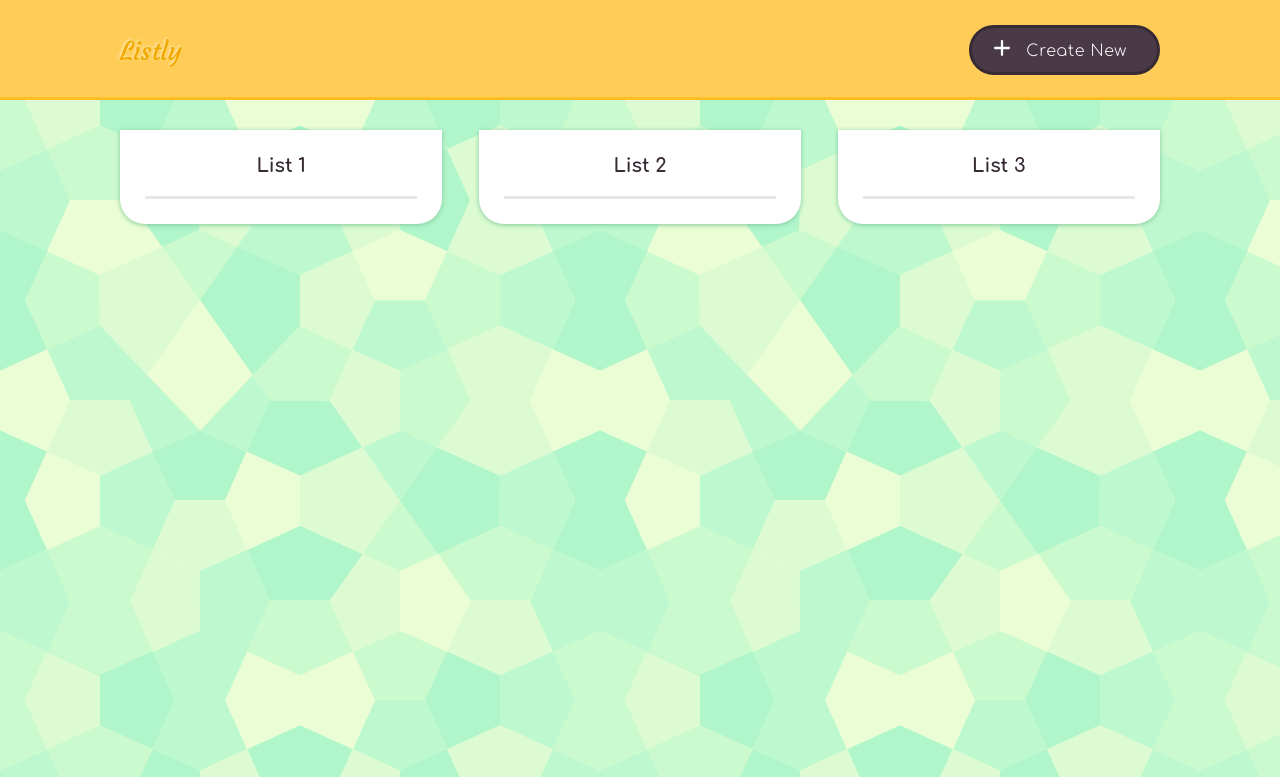
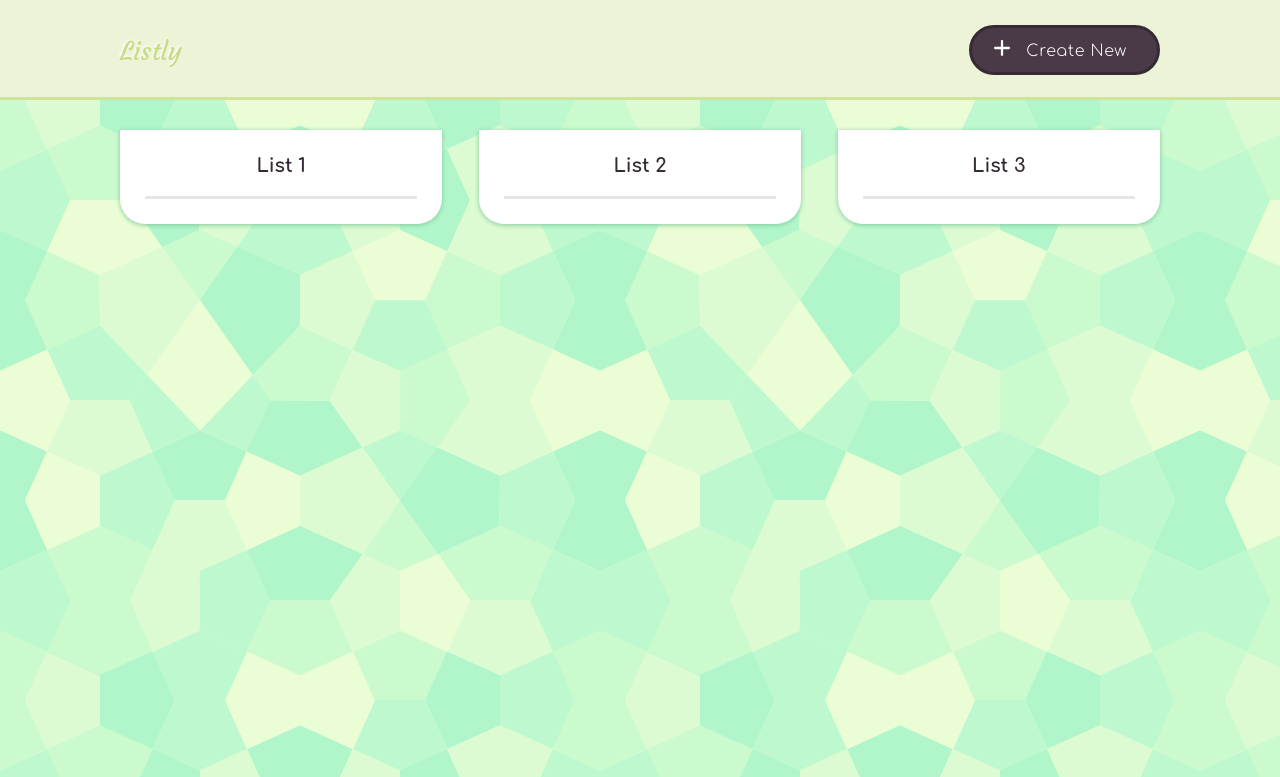
Before and after one commit to drewbot/listly, a website: page app/index.html in a window 1280 px wide. Shown: the top 777 px of the page. Drawn offline with nearby package versions, Linux system fonts and the light colour scheme; files that its build step writes are made by us from their sources; no server answers.

Commit message:
add new color variable and updated the header color

```diff
--- a/app/styles/main.scss
+++ b/app/styles/main.scss
@@ -3,6 +3,7 @@
 
 
 // primary color
+$irish-spring: #ECF3D6;
 $mint: #B6DFC5;
 $spring: #E6F0AF;
 $lemon: #E8ED76;
@@ -11,6 +12,7 @@ $purple: #4A3A47;
 $white: #ffffff;
 
 // secondary color
+$dark-irish-spring: darken($irish-spring, 15%);
 $darkmint: darken($mint, 15%);
 $darkspring: darken($spring, 10%);
 $darklemon: darken($lemon, 23%);
@@ -107,8 +109,8 @@ body {
 header {
     margin: 0 auto;
     height: 100px;
-    background-color: $mustard;
-    border-bottom: 3px solid $darkmustard;
+    background-color: $irish-spring;
+    border-bottom: 3px solid $dark-irish-spring;
 
     div {
         padding: 25px 30px 0 30px;
@@ -118,10 +120,10 @@ header {
         .logo {
             display: inline-block;
             padding-top: 10px;
-            @include logo-text(1.6em, darken($mustard, 20%));
-            -webkit-text-shadow: -1px -1px 3px lighten($mustard, 20%);  /* Safari 3-4, iOS 4.0.2 - 4.2, Android 2.3+ */
-            -moz-text-shadow:    -1px -1px 3px lighten($mustard, 20%);  /* Firefox 3.5 - 3.6 */
-            text-shadow:         -1px -1px 3px lighten($mustard, 20%);  /* Opera 10.5, IE 9, Firefox 4+, Chrome 6+, iOS 5 */
+            @include logo-text(1.6em, darken($irish-spring, 20%));
+            -webkit-text-shadow: -1px -1px 3px lighten($irish-spring, 20%);  /* Safari 3-4, iOS 4.0.2 - 4.2, Android 2.3+ */
+            -moz-text-shadow:    -1px -1px 3px lighten($irish-spring, 20%);  /* Firefox 3.5 - 3.6 */
+            text-shadow:         -1px -1px 3px lighten($irish-spring, 20%);  /* Opera 10.5, IE 9, Firefox 4+, Chrome 6+, iOS 5 */
         }
 
         .new-item {
```
Also changed, not shown: 1 other file.
